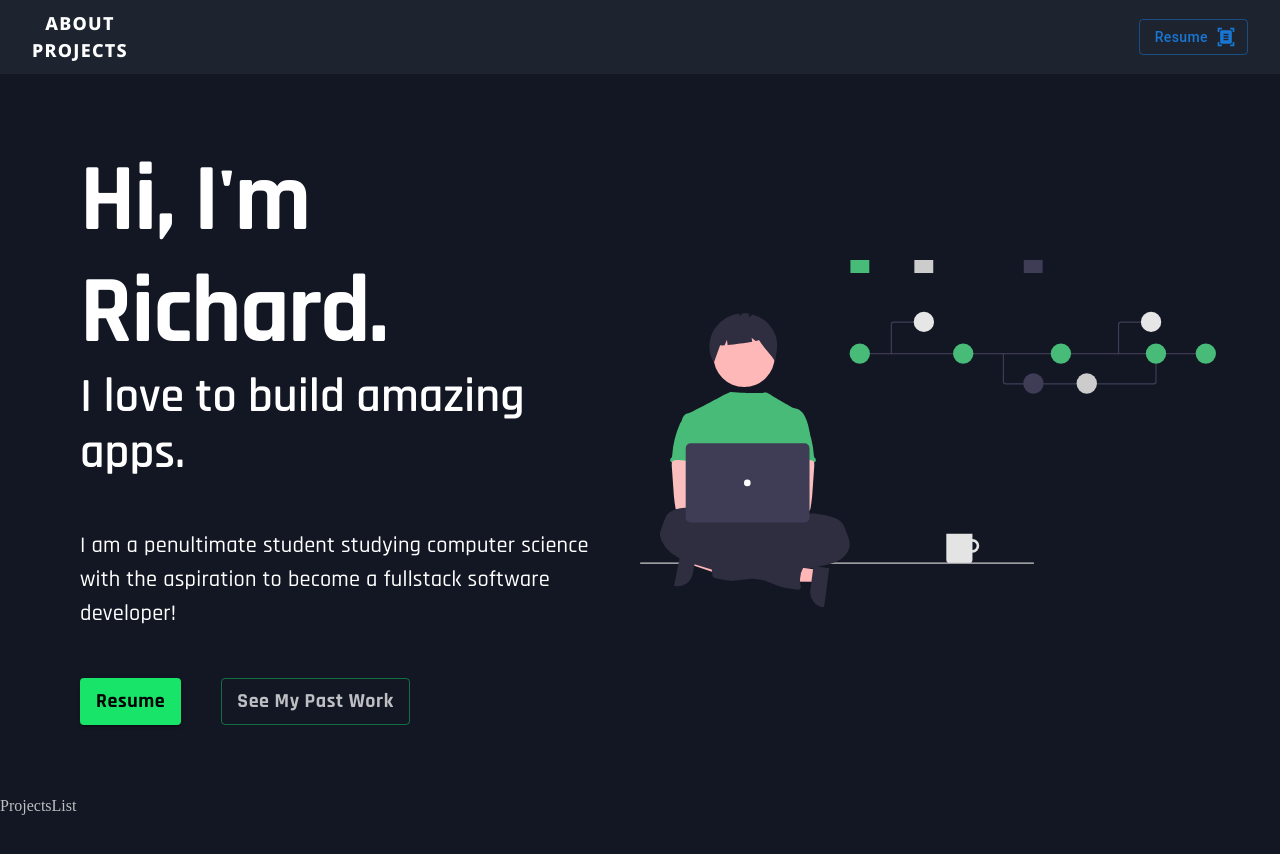
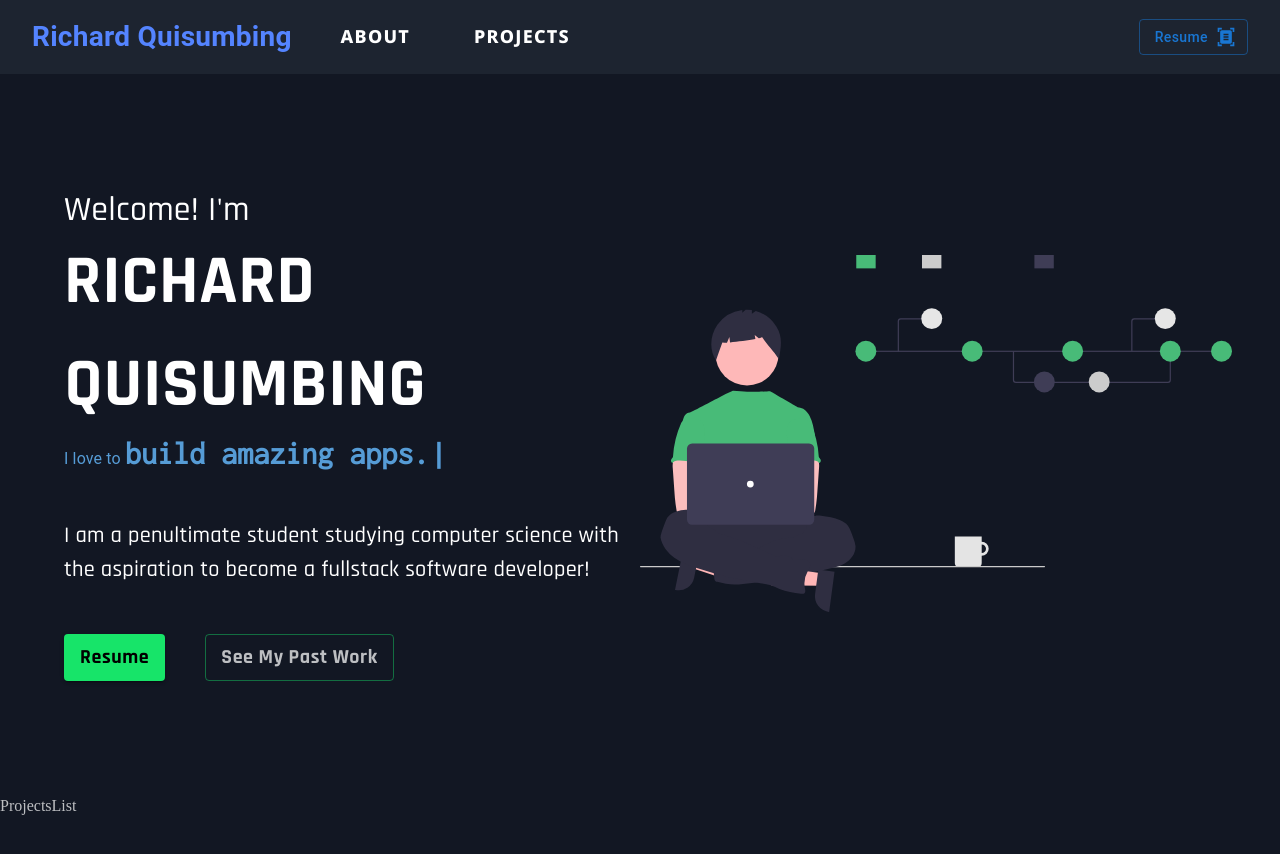
Before and after one commit to RichQ-hub/portfolio, a React (Create React App) app: page / in a window 1280 px wide. Shown: the top 854 px of the page. Built offline with nearby package versions, Linux system fonts and the light colour scheme.

Commit message:
Added typewriter effect in the about section

```diff
--- a/src/components/AboutMe/AboutMe.tsx
+++ b/src/components/AboutMe/AboutMe.tsx
@@ -1,5 +1,6 @@
 import Box from '@mui/material/Box'
 import { Button, Stack, Typography } from '@mui/material';
+import TypewriterComponent from 'typewriter-effect';
 
 import {ReactComponent as Coding} from '../../assets/svg/coding.svg';
 
@@ -7,7 +8,7 @@ export default function AboutMe() {
     return (
         <Box sx={{
             height: 'calc(100vh - 4.8rem)',
-            padding: '2rem 4rem',
+            padding: '2rem 3rem',
             display: 'flex',
             alignItems: 'center',
         }}>
@@ -19,18 +20,43 @@ export default function AboutMe() {
                 color: 'white',
                 fontFamily: 'Rajdhani',
             }}>
-                <Typography variant='h1' sx={{
+                <Typography variant='h4' sx={{
                     fontFamily: 'inherit',
+                    fontWeight: 500,
+                }}>
+                    Welcome! I'm
+                </Typography>
+                <Typography sx={{
+                    fontFamily: 'inherit',
+                    fontSize: '4.3rem',
                     fontWeight: 700,
                 }}>
-                    Hi, I'm Richard.
+                    RICHARD QUISUMBING
                 </Typography>
-                <Typography variant='h3' sx={{
-                    fontFamily: 'inherit',
-                    fontWeight: '600',
+
+                {/* Typewriter */}
+                <Box sx={{
+                    '& *': {
+                        fontFamily: 'Inconsolata',
+                        fontSize: '2rem',
+                        color: '#569CD6',
+                        fontWeight: '600',
+                        display: 'inline'
+                    }
                 }}>
-                    I love to build amazing apps.
-                </Typography>
+                    {/* Note: &nbsp is an entity code to simply add whitespace at the end. */}
+                    <Typography>I love to&nbsp;</Typography>
+                    <TypewriterComponent
+                        options={{
+                            strings: ['learn new technologies.', 'build amazing apps.'],
+                            autoStart: true,
+                            loop: true,
+                            delay: 60,
+                            deleteSpeed: 30,
+                        }}
+                    />
+                </Box>
+
                 <Typography sx={{
                     margin: '3rem 0',
                     fontFamily: 'inherit',
@@ -72,7 +98,8 @@ export default function AboutMe() {
 
             {/* SVG Coder Section. */}
             <Box sx={{
-                minWidth: '300px',
+                minWidth: '400px',
+                maxWidth: '600px',
                 '& .coding-img': {
                     height: '100%',
                     width: '100%'
--- a/src/components/Navbar/Navbar.tsx
+++ b/src/components/Navbar/Navbar.tsx
@@ -1,6 +1,6 @@
 import NavbarItem from './NavbarItem';
 import ROUTES from '../../data/routes';
-import { Box, Button } from '@mui/material';
+import { Box, Button, Typography } from '@mui/material';
 import { DocumentScanner } from '@mui/icons-material';
 
 export default function Navbar() {
@@ -15,11 +15,29 @@ export default function Navbar() {
             top: '0',
             display: 'flex',
             justifyContent: 'space-between',
-            gap: '2rem',
             alignItems: 'center',
         }}>
+            {/* Left Navbar */}
+            <Box sx={{
+                display: 'flex',
+                alignItems: 'center',
+                gap: '10%',
+                whiteSpace: 'nowrap' // Prevents the text from wrapping.
+            }}>
+                <Typography sx={{
+                    fontFamily: 'Roboto',
+                    fontSize: '1.75rem',
+                    fontWeight: 'bold',
+                    color: '#5484FF',
+                }}>
+                    Richard Quisumbing
+                </Typography>
                 {/* Route btns. */}
-            <Box>
+                <Box sx={{
+                    display: 'flex',
+                    alignItems: 'center',
+                    gap: '4rem',
+                }}>
                     {ROUTES.map((route) => {
                         const { page, href } = route;
                         return (
@@ -31,9 +49,12 @@ export default function Navbar() {
                         )
                     })}
                 </Box>
+            </Box>
 
+            {/* Right Navbar */}
             {/* Nav Resume Btn. */}
             <Box>
+                {/* DOWNLOAD LINK FOR RESUME CURRENTLY NOT WORKING!! */}
                 <a download href="/resume.pdf" target="_blank">
                     <Button variant='outlined' endIcon={<DocumentScanner />} sx={{
                         textTransform: 'none',
--- a/src/index.css
+++ b/src/index.css
@@ -3,6 +3,7 @@
 /* --------------------------------------------------------------------------*/
 @import url('https://fonts.googleapis.com/css2?family=Noto+Sans:wght@100;200;300;400;500;600;700;800;900&display=swap');
 @import url('https://fonts.googleapis.com/css2?family=Rajdhani:wght@300;400;500;600;700&display=swap');
+@import url('https://fonts.googleapis.com/css2?family=Inconsolata&display=swap');
 
 * {
     margin: 0;
```
Also changed, not shown: src/assets/fonts/NotoSans-ExtraBold.ttf (deleted), src/assets/fonts/Rajdhani-Regular.ttf (deleted). Lines whose indentation alone changed are shown as unchanged.
